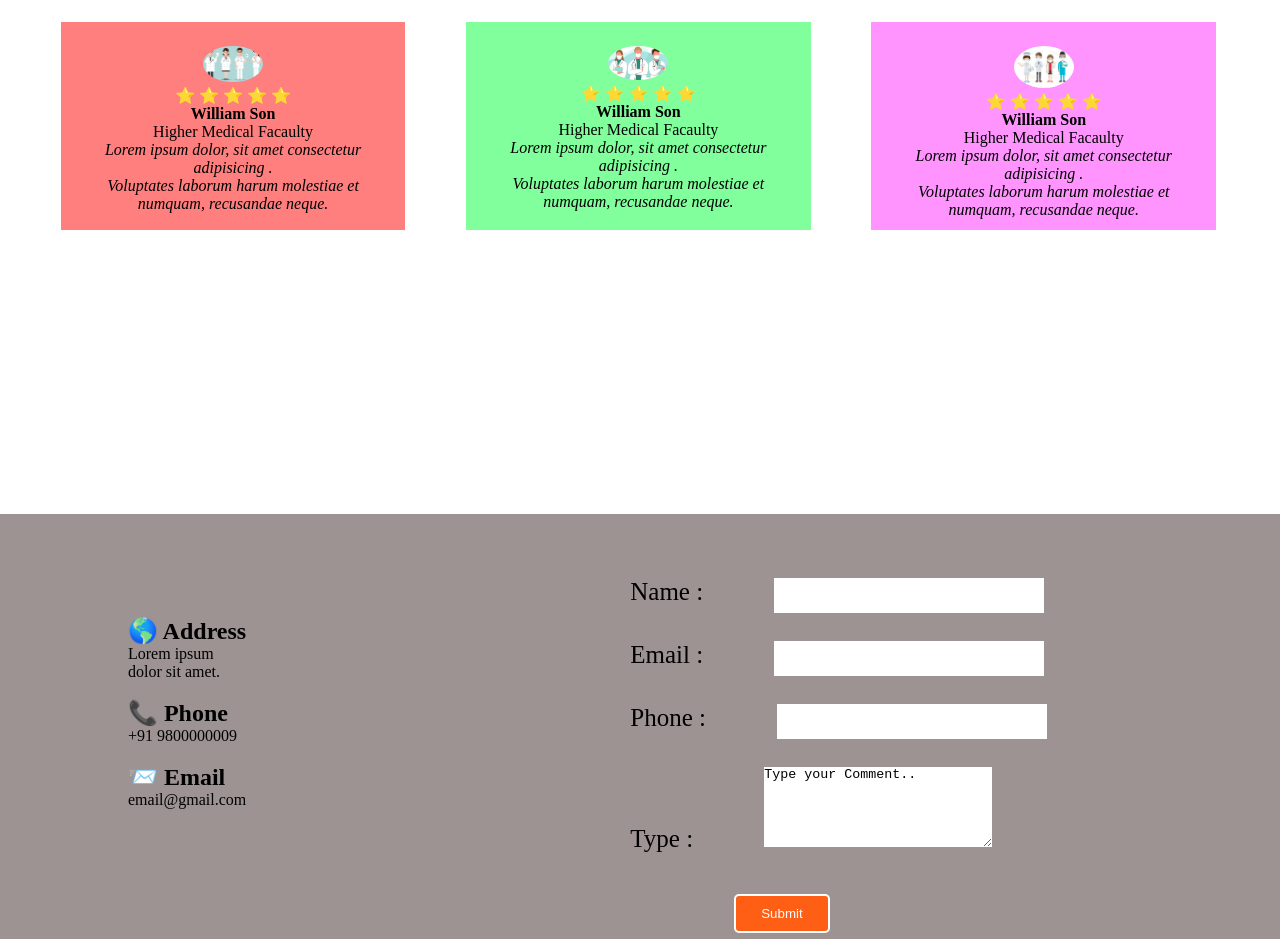
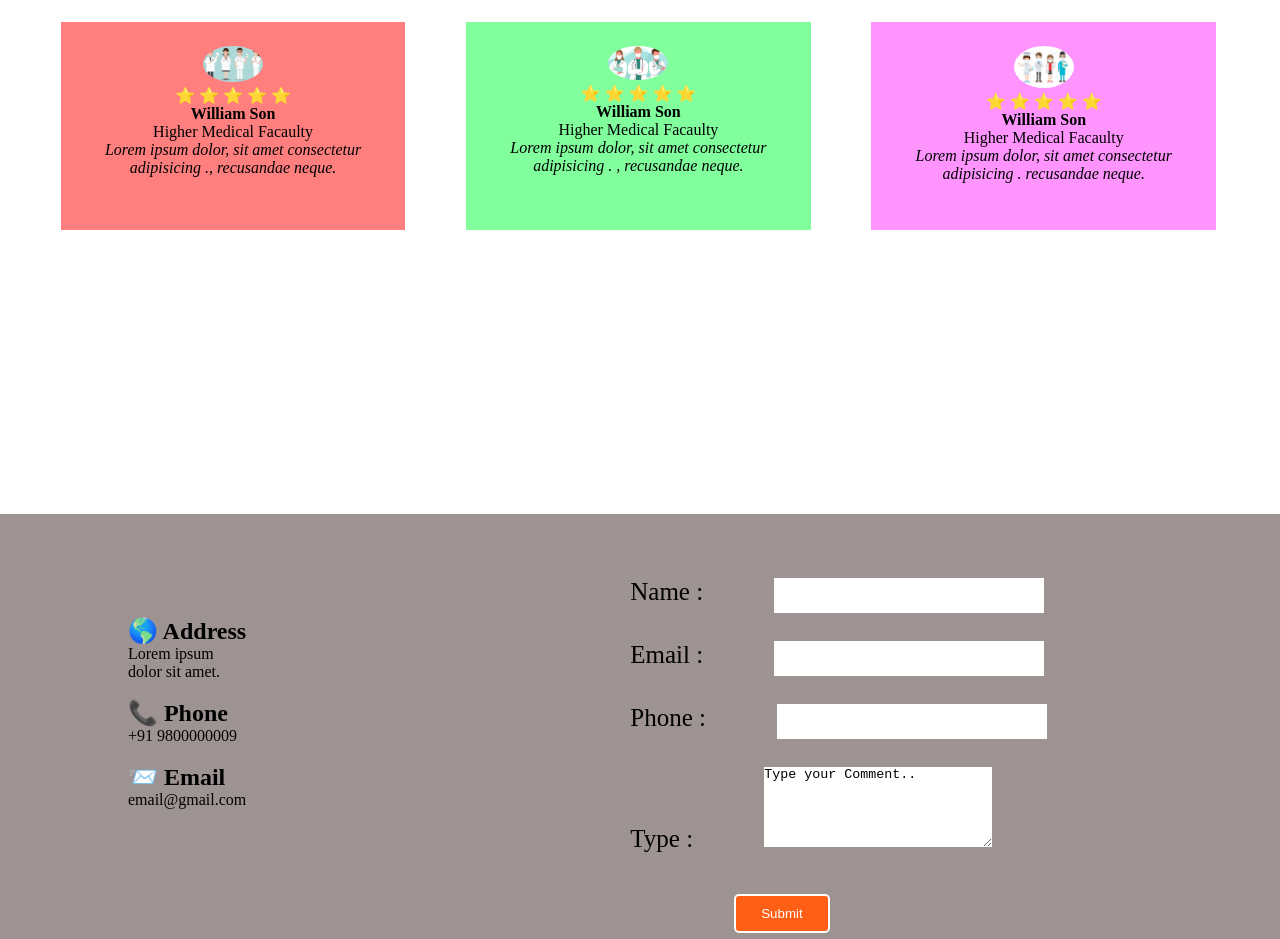
Before and after one commit to itzzsoumya/Hospital_website, a plain HTML site: page index.html in a window 1280 px wide. Shown: the part 2940-3879 px from the top of the page. Drawn offline with nearby package versions, Linux system fonts and the light colour scheme.

Commit message:
Update index.html

```diff
--- a/index.html
+++ b/index.html
@@ -99,24 +99,23 @@
     <img src="dr1.jpg" alt="avater" style="width: 60px; border-radius: 80%;">
     <p>&#11088 &#11088 &#11088 &#11088 &#11088</p>
     <p><span><strong>William Son</strong></span><br>Higher Medical Facaulty</p>
-   <em> <p>Lorem ipsum dolor, sit amet consectetur adipisicing .<br>
-    Voluptates laborum harum molestiae et numquam, recusandae neque.</p></em>
+   <em> <p>Lorem ipsum dolor, sit amet consectetur adipisicing ., recusandae neque.</p></em>
   </div>
 
   <div class="card2">
     <img src="dr3.webp" alt="avater" style="width: 60px; border-radius: 80%;">
     <p>&#11088 &#11088 &#11088 &#11088 &#11088</p>
     <p><span><strong>William Son</strong></span><br>Higher Medical Facaulty</p>
-   <em> <p>Lorem ipsum dolor, sit amet consectetur adipisicing .<br>
-    Voluptates laborum harum molestiae et numquam, recusandae neque.</p></em>
+   <em> <p>Lorem ipsum dolor, sit amet consectetur adipisicing .
+    , recusandae neque.</p></em>
   </div>
 
   <div class="card3">
     <img src="dr5.jpg" alt="avater" style="width: 60px; border-radius: 80%;">
     <p>&#11088 &#11088 &#11088 &#11088 &#11088</p>
     <p><span><strong>William Son</strong></span><br>Higher Medical Facaulty</p>
-   <em> <p>Lorem ipsum dolor, sit amet consectetur adipisicing .<br>
-    Voluptates laborum harum molestiae et numquam, recusandae neque.</p></em>
+   <em> <p>Lorem ipsum dolor, sit amet consectetur adipisicing .
+    recusandae neque.</p></em>
   </div>
   </div>
 
```
